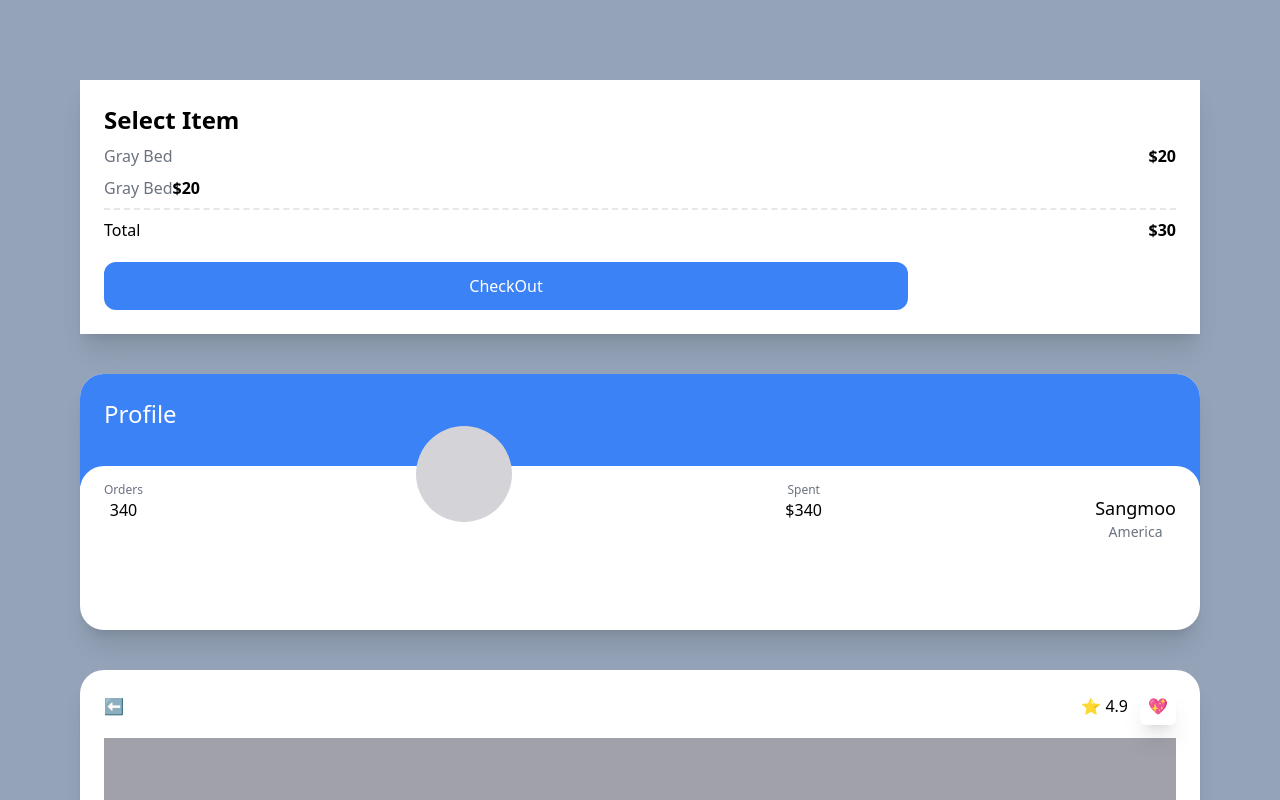
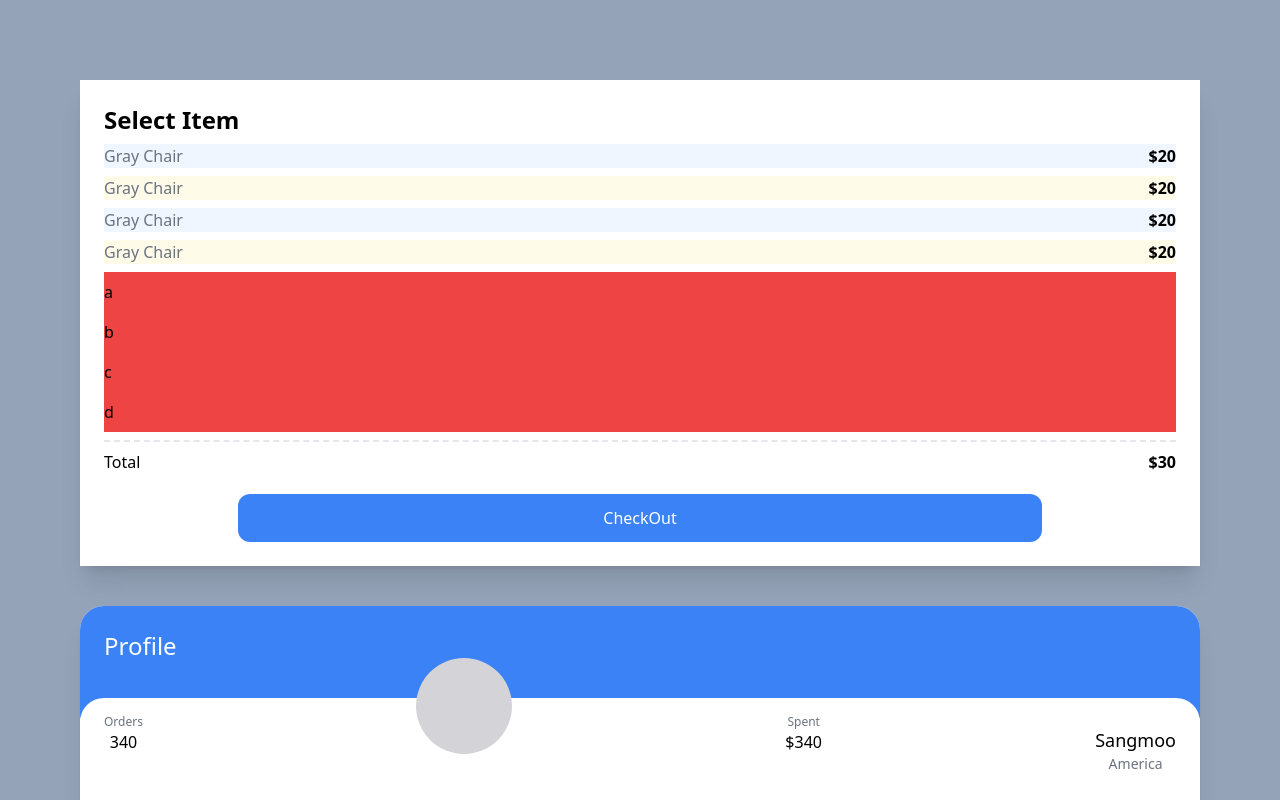
Before and after one commit to Sangmoo/carrot-market, a Next.js app: page / in a window 1280 px wide. Shown: the top 800 px of the page. Built offline with nearby package versions, Linux system fonts and the light colour scheme.

Commit message:
prac tailwindCSS 2

```diff
--- a/pages/index.tsx
+++ b/pages/index.tsx
@@ -5,19 +5,32 @@ const Home: NextPage = () => {
     <div className="grid min-h-screen gap-10 bg-slate-400 py-20 px-20">
       <div className="roundded-3x1 bg-white p-6 shadow-xl">
         <span className="text-2xl font-semibold">Select Item</span>
-        <div className="my-2 flex justify-between">
-          <span className="text-gray-500">Gray Bed</span>
-          <span className="font-semibold">$20</span>
-        </div>
-        <div className="felx justify-between">
-          <span className="text-gray-500">Gray Bed</span>
-          <span className="font-semibold">$20</span>
-        </div>
+        <ul>
+          {[1, 2, 3, 4].map((i) => (
+            <div
+              key={i}
+              className="my-2 flex justify-between first:bg-teal-50 last:bg-amber-50 odd:bg-blue-50 even:bg-yellow-50"
+            >
+              <span className="text-gray-500">Gray Chair</span>
+              <span className="font-semibold">$20</span>
+            </div>
+          ))}
+        </ul>
+        <ul>
+          {["a", "b", "c", "d", ""].map((c, i) => (
+            <li className="bg-red-500 py-2 empty:hidden" key={i}>
+              {c}
+            </li>
+          ))}
+        </ul>
         <div className="mt-2 flex justify-between border-t-2 border-dashed pt-2">
           <span>Total</span>
           <span className="font-semibold">$30</span>
         </div>
-        <button className="mx-auto mt-5 w-3/4 rounded-xl bg-blue-500 p-3 text-center text-white hover:bg-teal-500 hover:text-black focus:bg-red-500 active:bg-yellow-500">
+        <button
+          className="mx-auto mt-5 block w-3/4 rounded-xl bg-blue-500 p-3 text-center text-white hover:bg-teal-500
+          hover:text-black focus:bg-red-500 active:bg-yellow-500"
+        >
           CheckOut
         </button>
       </div>
@@ -57,9 +70,9 @@ const Home: NextPage = () => {
           <span className="text-xs text-gray-500">Chair</span>
           <div className="mt-3 mb-5 flex items-center justify-between">
             <div className="space-x-2">
-              <button className="h-5 w-5 rounded-full bg-yellow-500" />
-              <button className="h-5 w-5 rounded-full bg-indigo-500" />
-              <button className="h-5 w-5 rounded-full bg-teal-500" />
+              <button className="h-5 w-5 rounded-full bg-yellow-500 ring-yellow-500 ring-offset-2 transition focus:ring-2" />
+              <button className="h-5 w-5 rounded-full bg-indigo-500 ring-indigo-500 ring-offset-2 transition focus:ring-2" />
+              <button className="h-5 w-5 rounded-full bg-teal-500 ring-teal-500 ring-offset-2 transition focus:ring-2" />
             </div>
             <div className="flex items-center space-x-5">
               <button className=" flex aspect-square w-8 justify-center rounded-lg bg-blue-200 text-xl text-gray-500">
```
